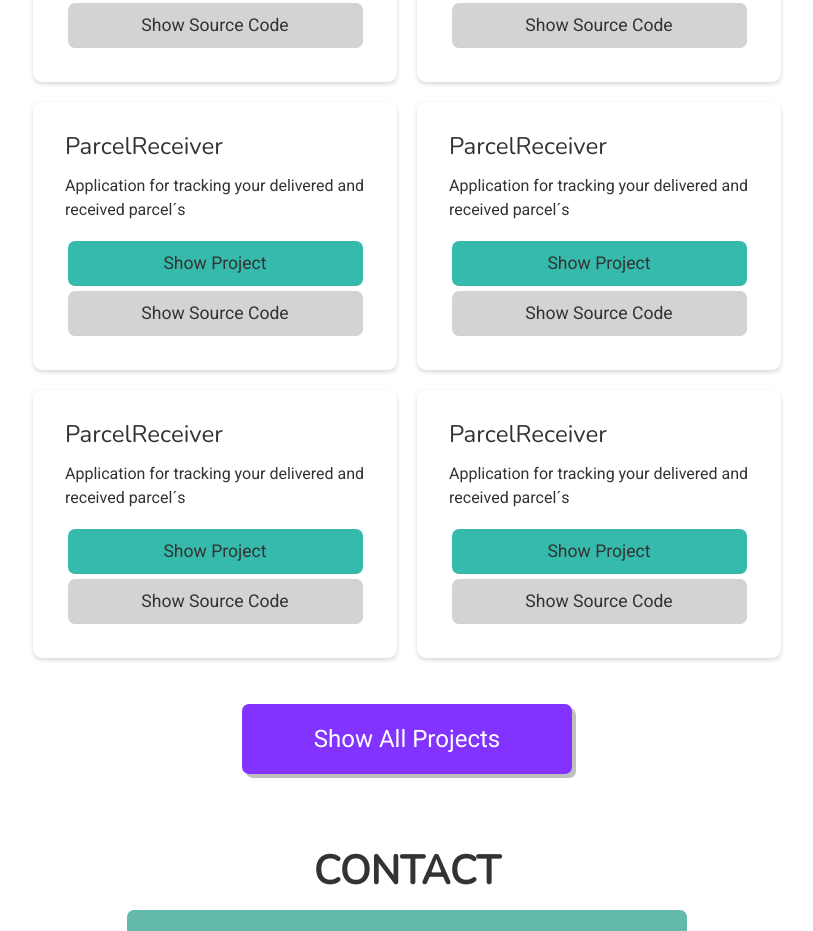
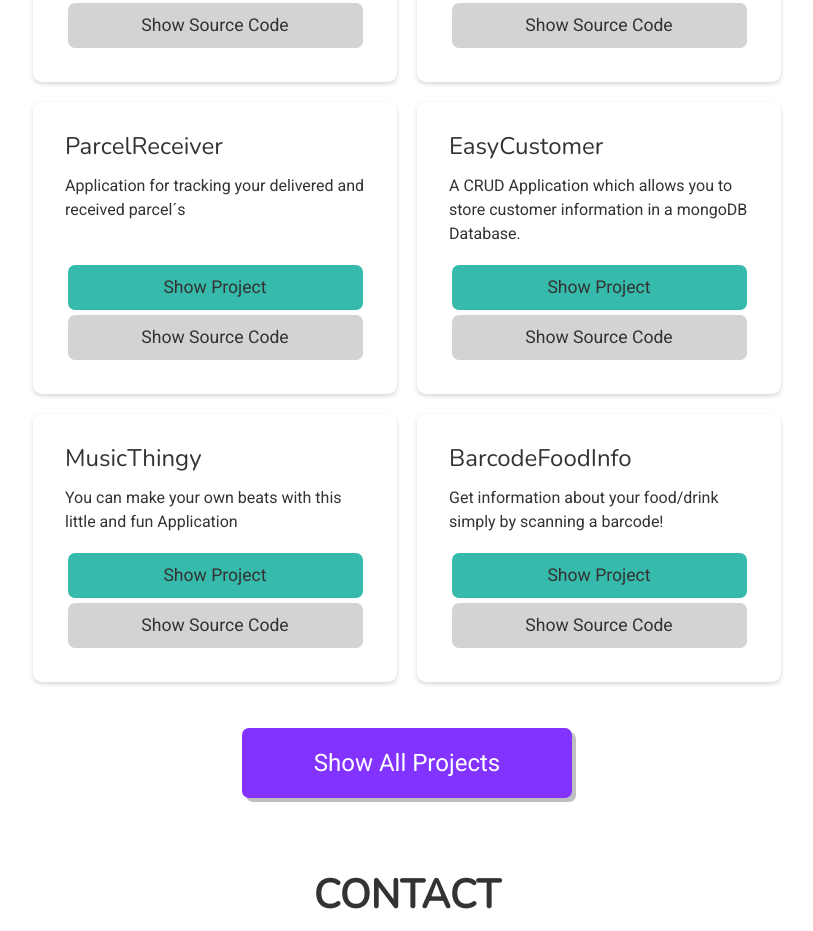
Before and after one commit to mpleines/portfolio-v2, a React (Create React App) app: page / in a window 1280 px wide. Shown: the part 824-1755 px from the top of the page, without its empty margins (233-1046 px from the left). Built offline with nearby package versions, Linux system fonts and the light colour scheme.

Commit message:
updated the projectlist

```diff
--- a/src/ProjectCatalog.js
+++ b/src/ProjectCatalog.js
@@ -1,8 +1,5 @@
 const projects = [
     {
-        image: {
-          alt: 'this is a screenshot of the clonergram app'
-        },
         title: 'Clonergram',
         description: 'An Instagram Clone',
         links: {
@@ -11,9 +8,6 @@ const projects = [
         }
     },
     {
-        image: {
-          alt: 'this is a screenshot of my personal blog'
-        },
         title: 'The DevShip',
         description: 'My own personal blog - it also includes a dark mode!',
         links: {
@@ -22,9 +16,6 @@ const projects = [
         }
     },
     {
-    image: {
-            alt: 'this is a gif of the ParcelReceiver project'
-        },
         title: 'ParcelReceiver',
         description: 'Application for tracking your delivered and received parcel´s',
         links: {
@@ -33,36 +24,27 @@ const projects = [
         }
     },
     {
-        image: {
-                alt: 'this is a gif of the ParcelReceiver project'
-            },
-            title: 'ParcelReceiver',
-            description: 'Application for tracking your delivered and received parcel´s',
+        title: 'EasyCustomer',
+        description: 'A CRUD Application which allows you to store customer information in a mongoDB Database.',
         links: {
-                source: 'https://github.com/mpleines/parcelReceiver',
-                demo: 'https://parcelreceiver.firebaseapp.com/'
+            source: 'https://github.com/mpleines/EasyCustomer',
+            demo: 'https://easycustomer.herokuapp.com'
         }
     },
     {
-            image: {
-                    alt: 'this is a gif of the ParcelReceiver project'
-                },
-                title: 'ParcelReceiver',
-                description: 'Application for tracking your delivered and received parcel´s',
+        title: 'MusicThingy',
+        description: 'You can make your own beats with this little and fun Application',
         links: {
-                    source: 'https://github.com/mpleines/parcelReceiver',
-                    demo: 'https://parcelreceiver.firebaseapp.com/'
+            source: 'https://github.com/mpleines/music-thingy',
+            demo: 'https://music-thingy.netlify.com/'
         }
     },
     {
-                image: {
-                        alt: 'this is a gif of the ParcelReceiver project'
-                    },
-                    title: 'ParcelReceiver',
-                    description: 'Application for tracking your delivered and received parcel´s',
+        title: 'BarcodeFoodInfo',
+        description: 'Get information about your food/drink simply by scanning a barcode!',
         links: {
-                        source: 'https://github.com/mpleines/parcelReceiver',
-                        demo: 'https://parcelreceiver.firebaseapp.com/'
+            source: 'https://github.com/mpleines/barcodefoodinfo',
+            demo: 'http://barcodefoodinfo.herokuapp.com/'
         }
     }
 ]
```
Lines whose indentation alone changed are shown as unchanged.
